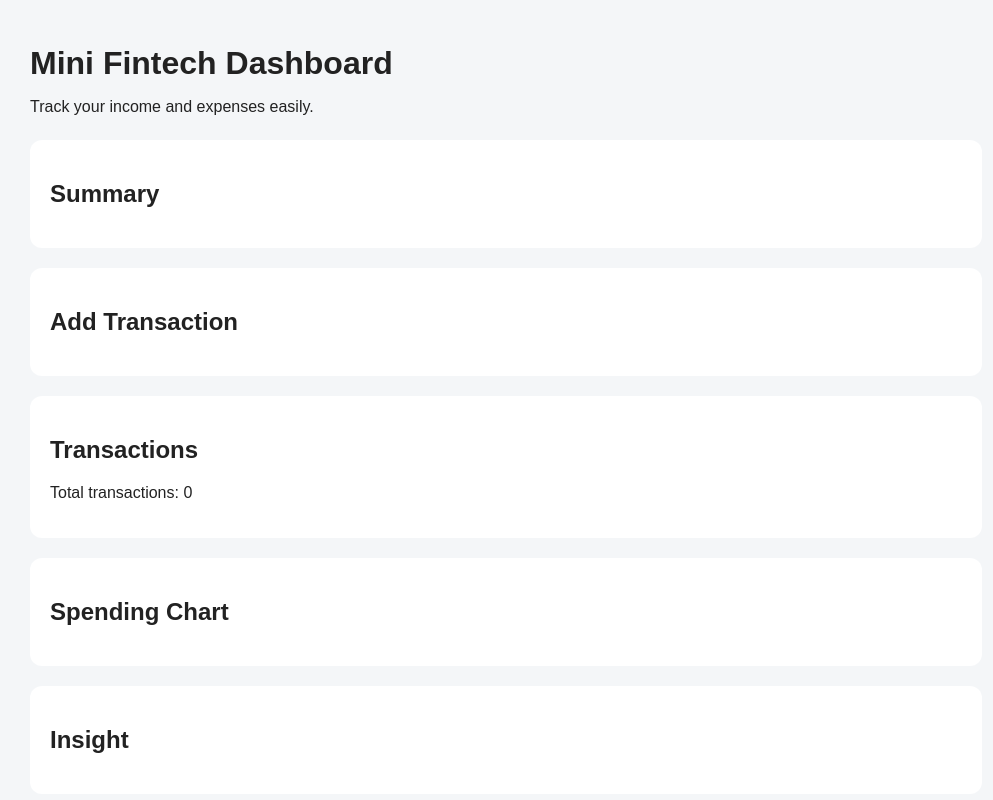
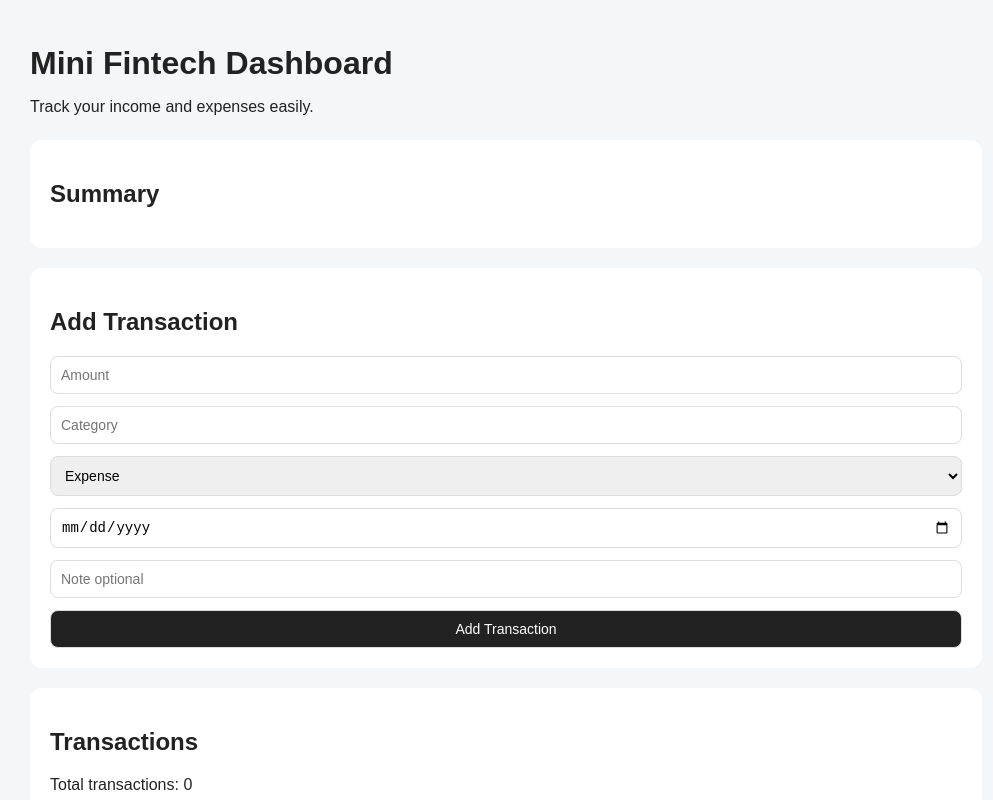
Before and after one commit to adeshmishir/fintech-dashboard, a React (Vite) app: page / in a window 1280 px wide. Shown: the top 800 px of the page, without its empty margins (134-1127 px from the left). Built offline with nearby package versions, Linux system fonts and the light colour scheme.

Commit message:
Add transaction form

```diff
--- a/src/App.css
+++ b/src/App.css
@@ -29,3 +29,23 @@ body {
   border-radius: 12px;
   margin-bottom: 20px;
 }
+
+.transaction-form {
+  display: grid;
+  gap: 12px;
+}
+
+.transaction-form input,
+.transaction-form select,
+.transaction-form button {
+  padding: 10px;
+  border: 1px solid #ddd;
+  border-radius: 8px;
+  font-size: 14px;
+}
+
+.transaction-form button {
+  background: #222;
+  color: white;
+  cursor: pointer;
+}
--- a/src/components/TransactionForm.jsx
+++ b/src/components/TransactionForm.jsx
@@ -1,7 +1,94 @@
-function TransactionForm() {
+import { useState } from "react";
+
+function TransactionForm({ addTransaction }) {
+  const [formData, setFormData] = useState({
+    amount: "",
+    category: "",
+    type: "expense",
+    date: "",
+    note: "",
+  });
+
+  function handleChange(e) {
+    const { name, value } = e.target;
+
+    setFormData({
+      ...formData,
+      [name]: value,
+    });
+  }
+
+  function handleSubmit(e) {
+    e.preventDefault();
+
+    if (!formData.amount || !formData.category || !formData.date) {
+      alert("Please fill amount, category and date");
+      return;
+    }
+
+    const newTransaction = {
+      id: Date.now(),
+      amount: Number(formData.amount),
+      category: formData.category,
+      type: formData.type,
+      date: formData.date,
+      note: formData.note,
+    };
+
+    addTransaction(newTransaction);
+
+    setFormData({
+      amount: "",
+      category: "",
+      type: "expense",
+      date: "",
+      note: "",
+    });
+  }
+
   return (
     <div className="card">
       <h2>Add Transaction</h2>
+
+      <form className="transaction-form" onSubmit={handleSubmit}>
+        <input
+          type="number"
+          name="amount"
+          placeholder="Amount"
+          value={formData.amount}
+          onChange={handleChange}
+        />
+
+        <input
+          type="text"
+          name="category"
+          placeholder="Category"
+          value={formData.category}
+          onChange={handleChange}
+        />
+
+        <select name="type" value={formData.type} onChange={handleChange}>
+          <option value="expense">Expense</option>
+          <option value="income">Income</option>
+        </select>
+
+        <input
+          type="date"
+          name="date"
+          value={formData.date}
+          onChange={handleChange}
+        />
+
+        <input
+          type="text"
+          name="note"
+          placeholder="Note optional"
+          value={formData.note}
+          onChange={handleChange}
+        />
+
+        <button type="submit">Add Transaction</button>
+      </form>
     </div>
   );
 }
```
